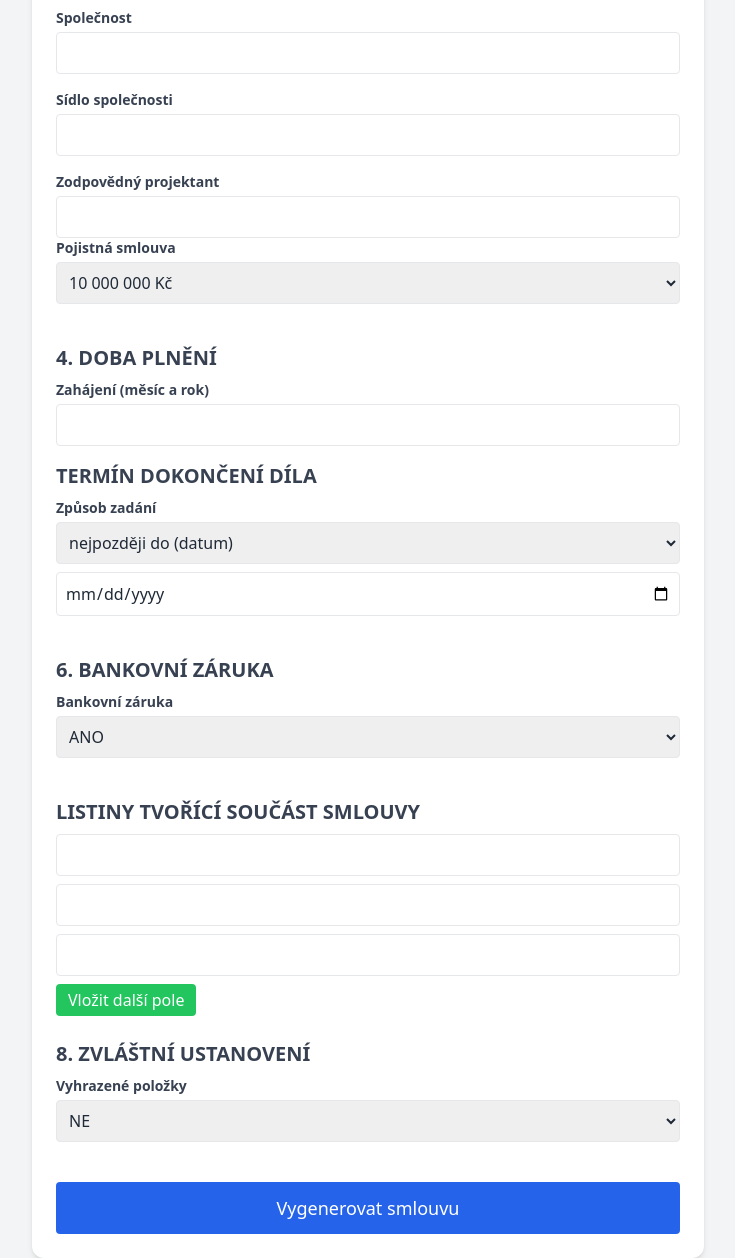
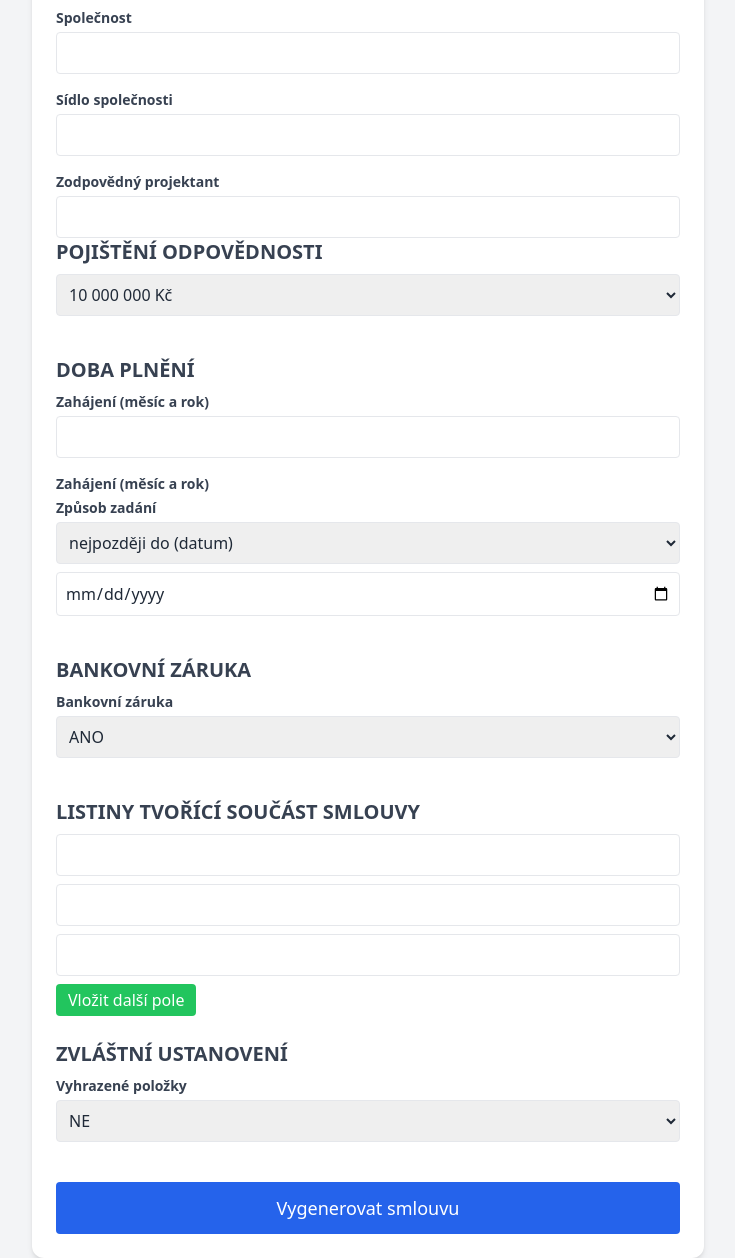
Before and after one commit to JenikAdamira/contract-generator, a Flask app: page / in a window 1280 px wide. Shown: the part 732-1990 px from the top of the page, without its empty margins (272-1007 px from the left). Run offline with Flask 3, Linux system fonts and the light colour scheme; some libraries are stand-ins or nearby versions.

Commit message:
Update form.html

```diff
--- a/templates/form.html
+++ b/templates/form.html
@@ -64,7 +64,7 @@
         <label class="block text-sm font-semibold text-gray-700 mb-1">Zodpovědný projektant</label>
         <input type="text" name="pdproj" required class="w-full p-2 border rounded" />
 
-        <label class="block text-sm font-semibold text-gray-700 mb-1">Pojistná smlouva</label>
+         <h2 class="text-xl font-semibold mb-2 text-gray-700 uppercase">Pojištění odpovědnosti</h2>
         <select name="poj" required class="w-full mb-4 p-2 border rounded">
           <option value="10 000 000">10 000 000 Kč</option>
           <option value="20 000 000">20 000 000 Kč</option>
@@ -73,11 +73,11 @@
 
       <!-- Sekce: Doba plneni -->
       <div>
-        <h2 class="text-xl font-semibold mb-2 text-gray-700 uppercase">4. Doba plnění</h2>
+        <h2 class="text-xl font-semibold mb-2 text-gray-700 uppercase">Doba plnění</h2>
         <label class="block text-sm font-semibold text-gray-700 mb-1">Zahájení (měsíc a rok)</label>
         <input type="text" name="zahajeni" required class="w-full mb-4 p-2 border rounded" />
 
-        <h2 class="text-xl font-semibold mb-2 text-gray-700 uppercase">Termín dokončení díla</h2>
+        <label class="block text-sm font-semibold text-gray-700 mb-1">Zahájení (měsíc a rok)</label>
         <label class="block text-sm font-semibold text-gray-700 mb-1">Způsob zadání</label>
         <select name="dokonceni_typ" id="dokonceni_typ" onchange="toggleDokonceni()" class="w-full mb-2 p-2 border rounded">
           <option value="datum">nejpozději do (datum)</option>
@@ -88,7 +88,7 @@
       </div>
              <!-- Sekce: Bank zaruka -->
        <div>
-           <h2 class="text-xl font-semibold mb-2 text-gray-700 uppercase">6. Bankovní záruka</h2>
+           <h2 class="text-xl font-semibold mb-2 text-gray-700 uppercase">Bankovní záruka</h2>
         <label class="block text-sm font-semibold text-gray-700 mb-1">Bankovní záruka</label>
         <select name="bz" required class="w-full mb-4 p-2 border rounded">
           <option value="ANO">ANO</option>
@@ -111,7 +111,7 @@
       </div>
       <!-- Zvlastni ustanoveni -->
        <div>
-        <h2 class="text-xl font-semibold mb-2 text-gray-700 uppercase">8. Zvláštní ustanovení</h2>
+        <h2 class="text-xl font-semibold mb-2 text-gray-700 uppercase">Zvláštní ustanovení</h2>
         <label class="block text-sm font-semibold text-gray-700 mb-1">Vyhrazené položky</label>
         <select name="vyh" required class="w-full p-2 border rounded">
           <option value="NE">NE</option>
```
